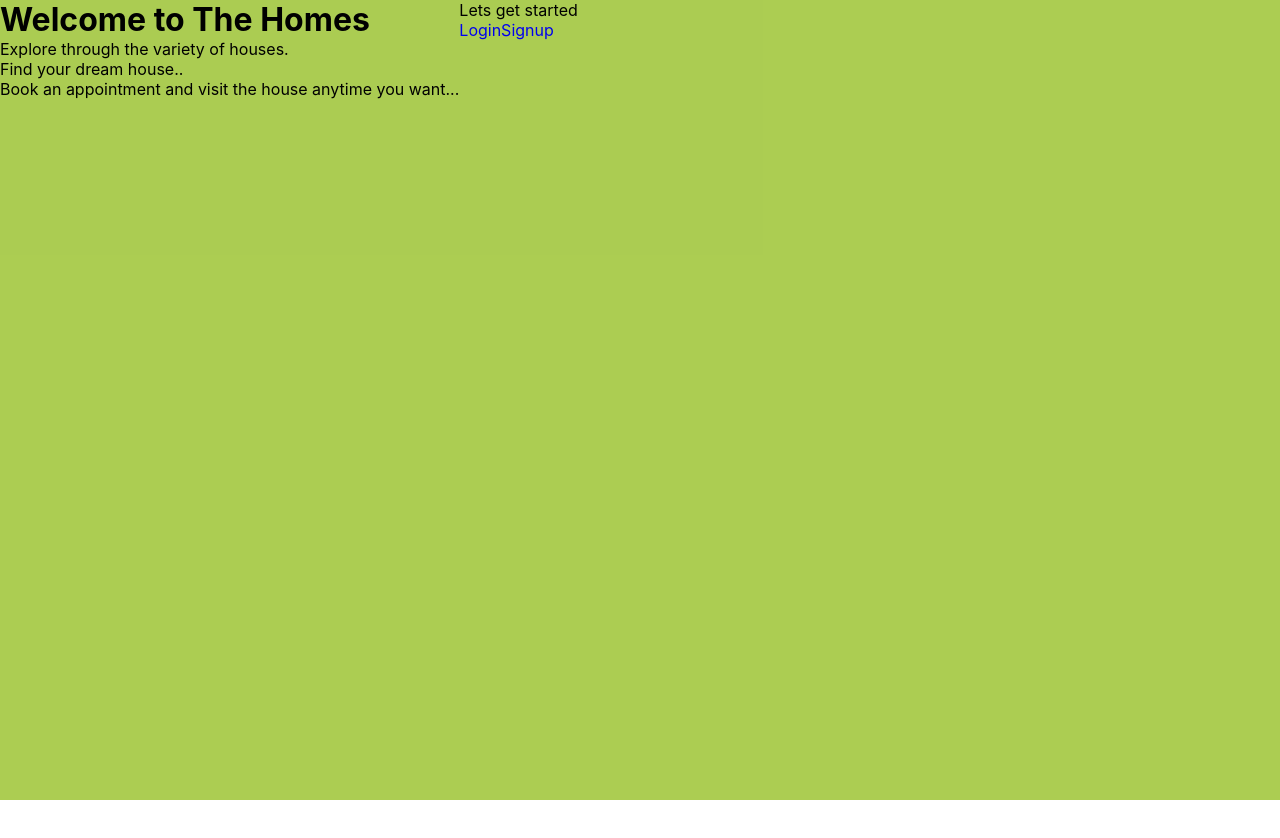
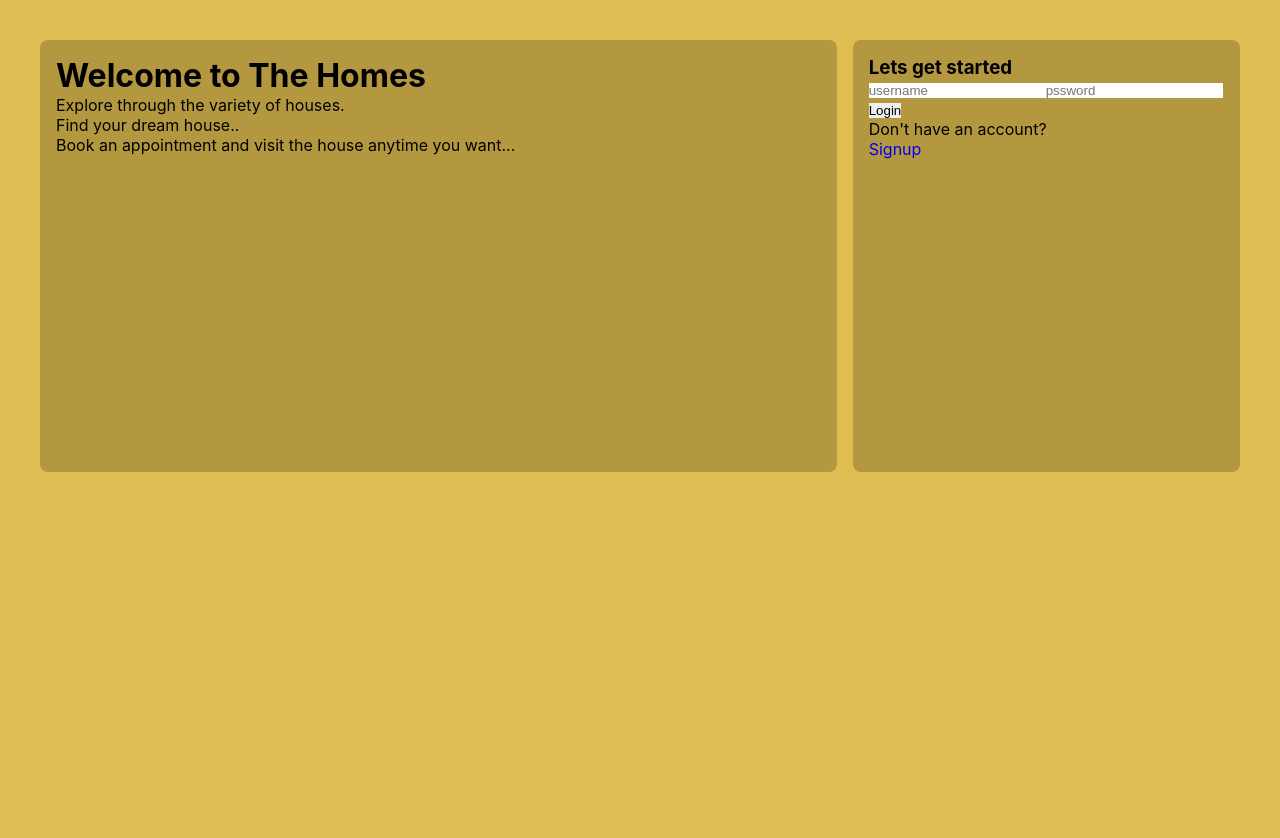
Before and after one commit to praz99/react_homes-frontend, a React (Create React App) app: page / in a window 1280 px wide. Before the commit the page ends 800 px from the top, so only its background shows below. Built offline with nearby package versions, Linux system fonts and the light colour scheme.

Commit message:
add style to the landing page

```diff
--- a/src/components/LandingPage.js
+++ b/src/components/LandingPage.js
@@ -1,5 +1,6 @@
 import React from 'react';
 import { Link } from 'react-router-dom';
+import Login from '../layouts/Login';
 import '../styles/Landing.css';
 
 const LandingPage = () => (
@@ -11,9 +12,12 @@ const LandingPage = () => (
       <p>Book an appointment and visit the house anytime you want...</p>
     </div>
     <div className="landing-login">
-      <p>Lets get started</p>
-      <Link to="/login">Login</Link>
-      <Link to="/signup">Signup</Link>
+      <h3>Lets get started</h3>
+      <Login />
+      <div className="landing-signup-info">
+        <p>Don&#39;t have an account?</p>
+        <Link to="/signup">Signup</Link>
+      </div>
     </div>
   </div>
 );
--- a/src/styles/Landing.css
+++ b/src/styles/Landing.css
@@ -1,6 +1,23 @@
 .landing-container {
   display: flex;
-  background: #97c027cc;
   height: 100vh;
   width: 100vw;
+  margin-top: 2.5em;
 }
+
+.landing-info {
+  margin: 0 0.5em 0 2.5em;
+  border-radius: 8px;
+  width: 65%;
+  height: 50vh;
+  background: #ab913cd1;
+  padding: 1em;
+}
+
+.landing-login {
+  margin:0 2.5em 0 0.5em;
+  border-radius: 8px;
+  height: 50vh;
+  background: #ab913cd1;
+  padding: 1em;
+}
--- a/src/styles/index.css
+++ b/src/styles/index.css
@@ -14,6 +14,7 @@ body {
     sans-serif;
   -webkit-font-smoothing: antialiased;
   -moz-osx-font-smoothing: grayscale;
+  background: #d6ae29cc;
 }
 
 code {
```
